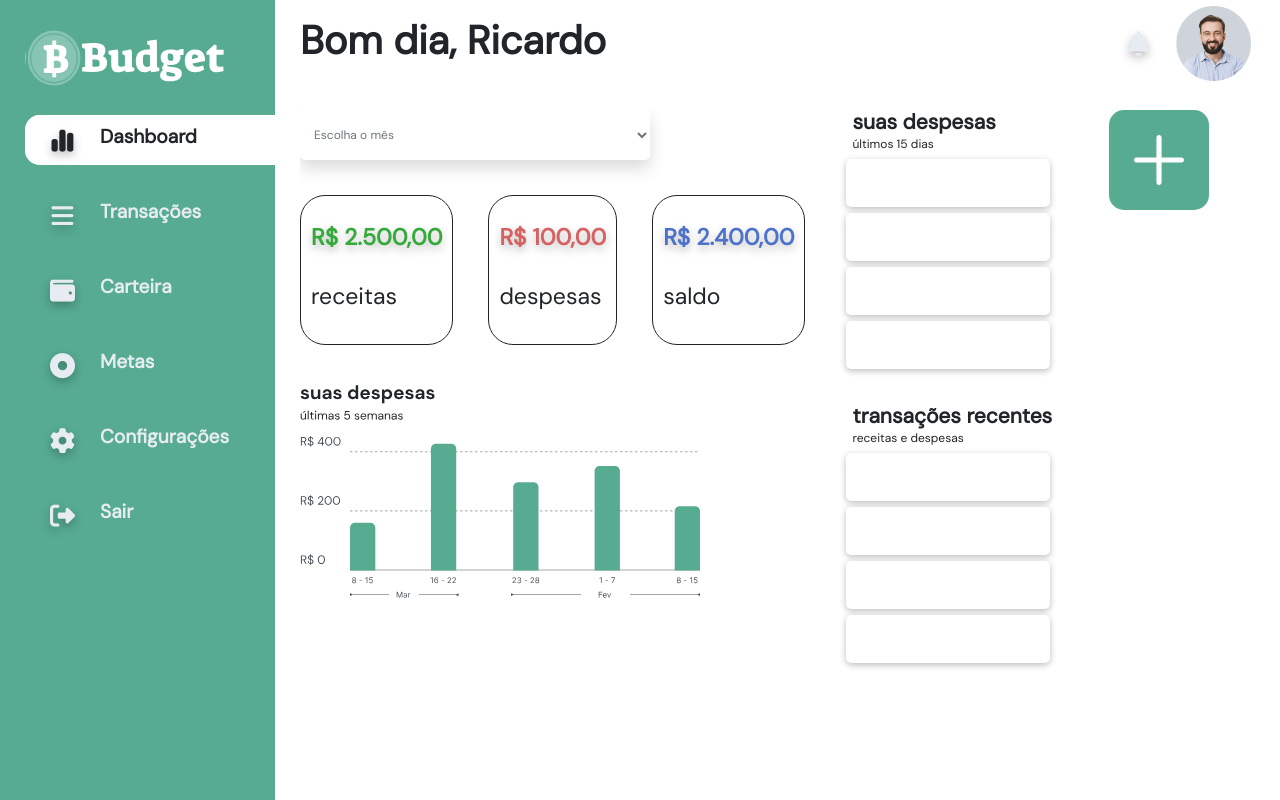
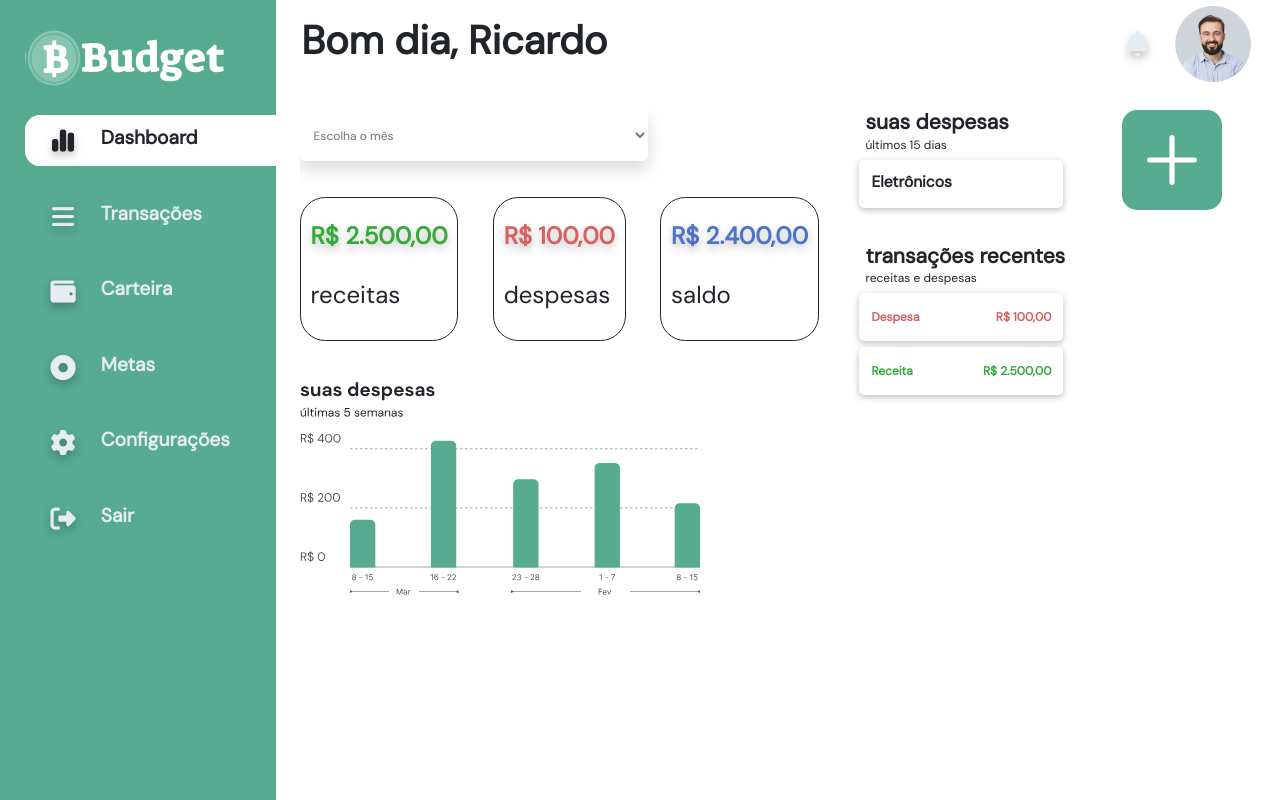
Before and after one commit to ThallesCansi/Budget, a FastAPI app: page /dashboard in a window 1280 px wide. Run offline with FastAPI, Linux system fonts and the light colour scheme; data comes from the database, SQL or seed files in the repository; both versions use the stored data as it was after the commit; some libraries are stand-ins or nearby versions.

Commit message:
Alterações feita no Banco, Dashboard, Transações, Metas, Cartões e Dependentes

```diff
--- a/AccountRepo.py
+++ b/AccountRepo.py
@@ -68,7 +68,7 @@ class AccountRepo:
 
     @classmethod
     def getAll(cls) ->List[Account]:
-        sql = "SELECT idAccount, idUser, title, balance, goal FROM account"
+        sql = "SELECT idAccount, idUser, title, balance, goal FROM account a"
         conn = Database.createConnection()
         cursor = conn.cursor()
         result = cursor.execute(sql).fetchall()
--- a/static/style.css
+++ b/static/style.css
@@ -106,34 +106,34 @@ body{
 .navbar i {
     display: flex !important;
     justify-content: center !important;
-    font-size: 25px;
-    height: 25px;
-    width: 25px;
-    margin: 25px;
+    font-size: 2.1rem;
+    height: 2.1rem;
+    width: 2.1rem;
+    margin: 2.1rem;
     font-weight: bold;
     color: var(--gray-color);
-    filter: drop-shadow(0px 4px 4px rgba(0, 0, 0, 0.25));
+    filter: drop-shadow(0rem 0.34rem 0.34rem rgba(0, 0, 0, 0.25));
     cursor: pointer;
 }
 
 .navbar {
-    height: 60px;
-    width: calc(100vw - 275px);
-    padding: 0px 10px;
+    height: 5rem;
+    width: calc(100vw - 23rem);
+    padding: 0rem 0.8rem;
     display: flex;
     align-items: center;
     justify-content: space-between;
     background-color: #fff;
     position: fixed;
-    left: 275px;
+    left: 23rem;
 }
 
 .profile {
     display: flex;
     align-items: center;
     justify-content: center;
-    margin-top: 0px;
-    margin-right: 5px;
+    margin-top: 0rem;
+    margin-right: 0.42rem;
 }
 
 .profile-dep {
@@ -141,18 +141,18 @@ body{
     flex-direction: column;
     /* align-items: center; */
     justify-content: center;
-    margin-top: 0px;
-    margin-right: 5px;
+    margin-top: 0rem;
+    margin-right: 0.42rem;
 }
 
 .profile img{
-    width: 75px;
+    width: 6.3rem;
     cursor: pointer;
     margin-right: 2rem;
 }
 
 .navbar h1{
-    margin-left: 25px;
+    margin-left: 2.1rem;
 }
 
 .profile i:hover {
@@ -164,21 +164,21 @@ body{
 .sidebar {
     margin: 0;
     padding: 0;
-    padding: 25px 0 0 25px;
-    width: 275px;
+    padding: 2.1rem 0 0 2.1rem;
+    width: 23rem;
     height: 100vh;
     background-color: var(--primaryColor-green);
     position: fixed;
     overflow-y: scroll;
-    bottom: -0px;
+    bottom: -0rem;
 }
 
 /* Abas da Barra Lateral */
 .sidebar-tab {
-    height: 50px;
+    height: 4.2rem;
     width: 100%;
     display: flex;
-    margin: 25px 0;
+    margin: 2.1rem 0;
 }
 
 .sidebar-tab a,
@@ -208,7 +208,7 @@ body{
 .sidebar-active a,
 .sidebar-active h4 {
     background: var(--white-color);
-    border-radius: 15px 0 0 15px;
+    border-radius: 1.3rem 0 0 1.3rem;
     color: var(--text-color) !important;
 }
 
@@ -228,17 +228,17 @@ body{
 input,
 select {
     color: var(--neutralColors-500);
-    width: 350px;
-    height: 50px;
+    width: 29rem;
+    height: 4.2rem;
     background-color: var(--white-color);
     border: var(--text-color);
     box-shadow: var(--buttonShadow-default-02);
-    border-radius: 5px;
-    text-indent: 10px;
+    border-radius: 0.42rem;
+    text-indent: 0.8rem;
     font-style: normal;
     font-weight: 500;
-    font-size: 25px;
-    line-height: 22px;
+    font-size: 2.1rem;
+    line-height: 1.8rem;
 }
 
 /* Estilo padrão do Título H1 */
@@ -277,10 +277,10 @@ a.voltar{
 
 main {
     position: relative;
-    height: calc(100vh - 120px);
-    width: calc(100vw - 300px);
-    left: 300px;
-    margin-top: 50px;
+    height: calc(100vh - 10rem);
+    width: calc(100vw - 25rem);
+    left: 25rem;
+    margin-top: 4.2rem;
     overflow-y:scroll;
 }
 
@@ -585,17 +585,17 @@ button{
     flex-direction: row;
     justify-content: center;
     align-items: flex-start;
-    gap: 35px;
+    gap: 3rem;
 }
 
 .left-column,
 .right-column {
     display: flex;
     flex-direction: column;
-    align-items: flex-end;
+    align-items: flex-start;
     justify-content: space-between;
-    padding: 0px;
-    gap: 35px;
+    padding: 0rem;
+    gap: 3rem;
 }
 
 .field {
@@ -767,10 +765,8 @@ button{
 .columns {
     display: flex;
     flex-direction: row;
-    /* margin-top: 50px; */
-    /* margin-left: 150px; */
     align-items: flex-start;
-    gap: 35px;
+    gap: 2.9rem;
 }
 
 .left-column.system{
@@ -780,29 +776,29 @@ button{
 .overviews{
     display: flex;
     flex-direction: row;
-    gap: 35px;
+    gap: 2.9rem;
 }
 
 .overview{
     display: flex;
     flex-direction: column;
     align-items: flex-start;
-    gap: 5px;
+    gap: 0.42rem;
     justify-content: center;
-    padding: 10px;
+    padding: 0.8rem;
     width: auto;
-    height: 150px;
-    border: 1px solid #212529;
-    border-radius: 25px;
+    height: 12rem;
+    border: 0.1rem solid #212529;
+    border-radius: 2.1rem;
 }
 
 .overview p{
-    font-size: 23px;
+    font-size: 2rem;
 }
 
 .dinheiro{
     font-weight: 700;
-    filter: drop-shadow(0px 4px 4px rgba(0, 0, 0, 0.25));
+    filter: drop-shadow(0rem 0.34rem 0.34rem rgba(0, 0, 0, 0.25));
 }
 
 #saldo{
@@ -817,11 +813,40 @@ button{
     color: var(--navBar-expense)
 }
 
+
+
 .box.transacao{
     margin-top: 0.5rem;
     height: 4rem;
     width: 17rem;
-    border-radius: 5px;
+    border-radius: 0.42rem;
+    justify-content: center;
+    font-size: 1rem;
+    font-weight: 600;
+    display: flex;
+    flex-direction: column;
+}
+
+
+.box.transacao p{
+    font-size: 1rem;
+    font-weight: 600;
+    margin-right: 1rem;
+    margin-top: 0.1rem;
+    text-decoration: none;
+
+}
+.box.transacao h3 {
+    font-size: 1.3rem;
+    font-weight: 600;
+    margin-top: 0.3rem;
+}
+
+.box.transacao.recente {
+    display: flex;
+    flex-direction: row;
+    align-items: center;
+    justify-content: space-between;
 }
 
 .suas-despesas h3, .suas-despesas p{
@@ -940,7 +965,7 @@ button.fechada{
     width: 25rem;
     height: 19rem;
     flex-shrink: 0;
-    border-radius: 25px;
+    border-radius: 2.1rem;
     background: var(--white-color);
     box-shadow: var(--shadow-default-01);
     display: flex;
--- a/templates/dashboard.html
+++ b/templates/dashboard.html
@@ -35,18 +35,36 @@
         <div class="suas-despesas">
             <h3>suas despesas</h3>
             <p>últimos 15 dias</p>
-            <div class="box transacao"></div>
-            <div class="box transacao"></div>
-            <div class="box transacao"></div>
-            <div class="box transacao"></div>
+            {% for despesa in lista_despesa %}
+                <a  style="text-decoration: none" href="/transacoes"><div  class="box transacao">
+                    <h3>{{despesa}}</h3>
+                </div></a>
+            {% endfor %}
         </div>
         <div class="suas-despesas">
             <h3>transações recentes</h3>
             <p>receitas e despesas</p>
-            <div class="box transacao"></div>
-            <div class="box transacao"></div>
-            <div class="box transacao"></div>
-            <div class="box transacao"></div>
+            {% for t in transactions %}
+                {% if t.typeIorE == 'Despesa' %}
+                <a style="text-decoration: none" href="/transacoes"><div class="box transacao recente">
+                    <div>
+                        <p style="color:#d76060" >{{t.typeIorE}}</p>
+                    </div>
+                    <div>
+                        <p style="color:#d76060" >{{t.value}}</p>
+                    </div>
+                </div></a>
+                {% else %}
+                <a style="text-decoration: none" href="/transacoes"><div  class="box transacao recente">
+                    <div>
+                        <p style="color:#35aa3a" >{{t.typeIorE}}</p>
+                    </div>
+                    <div>
+                        <p style="color:#35aa3a" >{{t.value}}</p>
+                    </div>
+                </div></a>
+                {% endif %}
+            {% endfor %}
         </div>
     </div>
 
```
Also changed, not shown: other parts of static/style.css (+99 -64 lines), TransactionRepo.py (+4 -4 lines), mainWeb.py (+14 -5 lines), templates/configuracoes.html (+18 -1 lines), templates/transacoes.html (+15 -44 lines), database.db, 1 other file.
